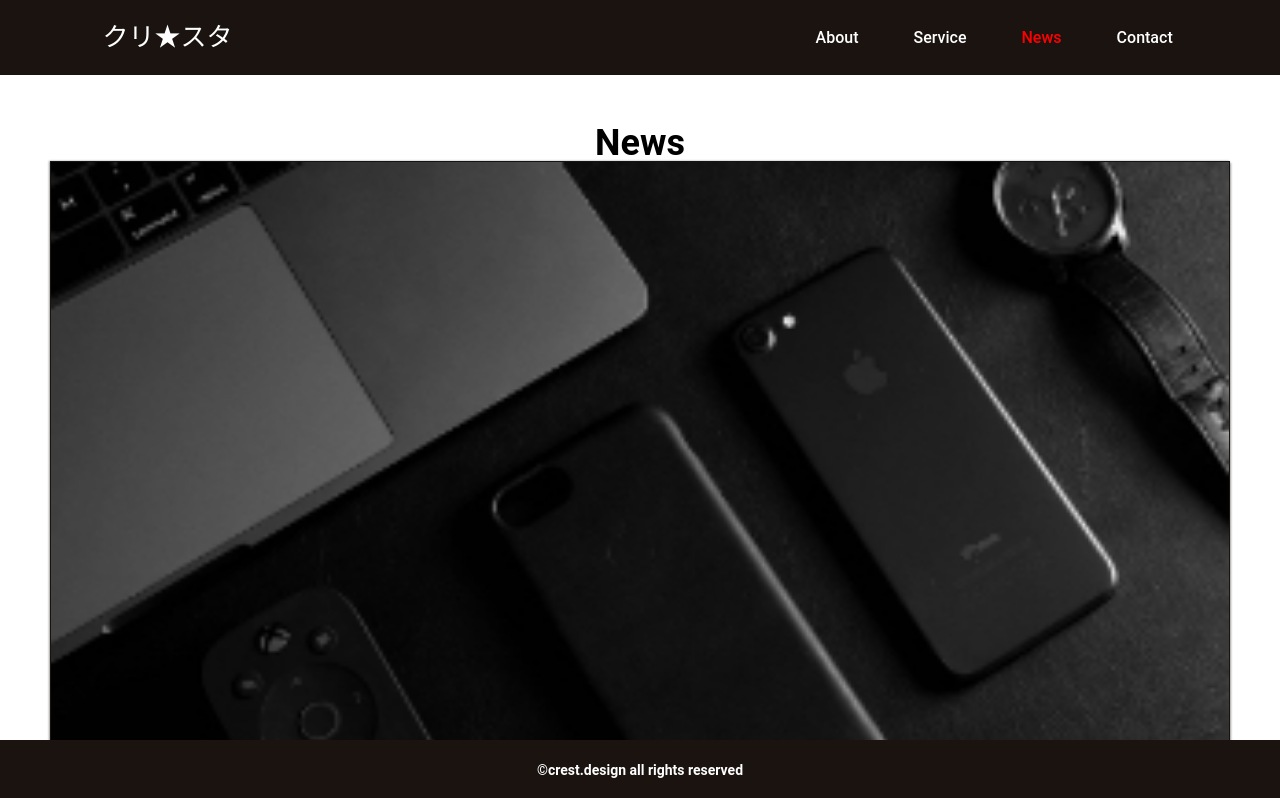
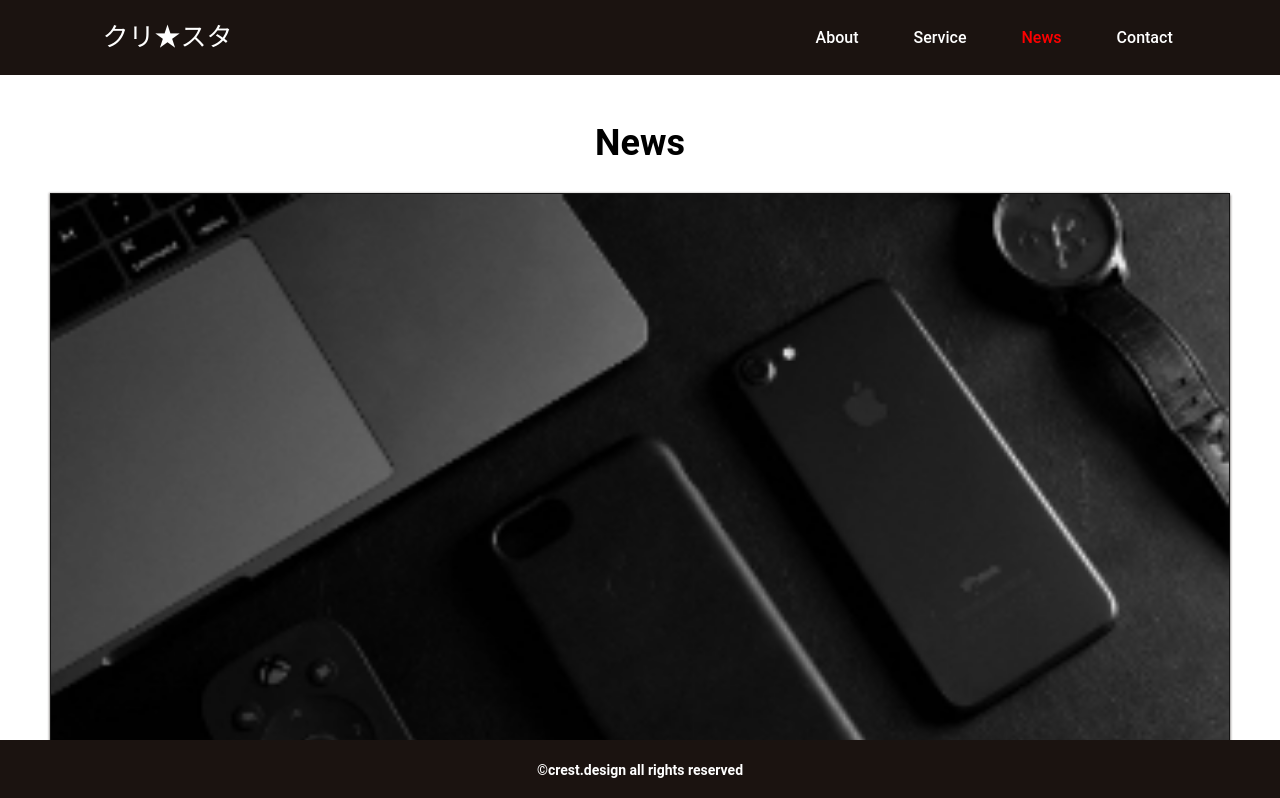
Before and after one commit to Y-Trs/reproduction1-react, a React (Create React App) app: page /news in a window 1280 px wide. Shown: the top 798 px of the page. Built offline with nearby package versions, Linux system fonts and the light colour scheme.

Commit message:
newsのタイトルとコンテンツの間にflexのgapを設定

```diff
--- a/src/components/News.jsx
+++ b/src/components/News.jsx
@@ -15,4 +15,7 @@ export default News
 
 const StyledNews = styled.section`
   padding: 50px 2%;
+  display: flex;
+  flex-direction: column;
+  gap: 32px;
 `
```
